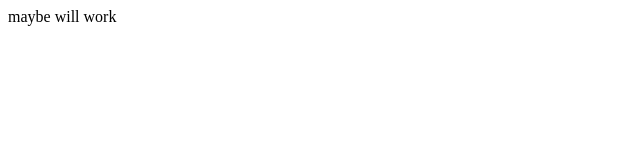
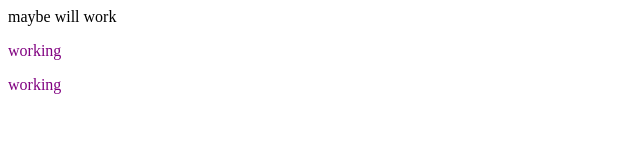
Before and after one commit to DinaZavrikk/HWork-12, a plain HTML site: page index.html in a window 1280 px wide. Shown: the whole page, without its empty margins (0-640 px from the left). Drawn offline with Linux system fonts and the light colour scheme.

Commit message:
update index.html ana style.css

```diff
--- a/index.html
+++ b/index.html
@@ -8,5 +8,7 @@
 </head>
 <body>
     <div>maybe will work</div>
+    <p>working</p>
+    <p>working</p>
 </body>
 </html>
--- a/style.css
+++ b/style.css
@@ -0,0 +1,3 @@
+p {
+    color: purple;
+}
```
